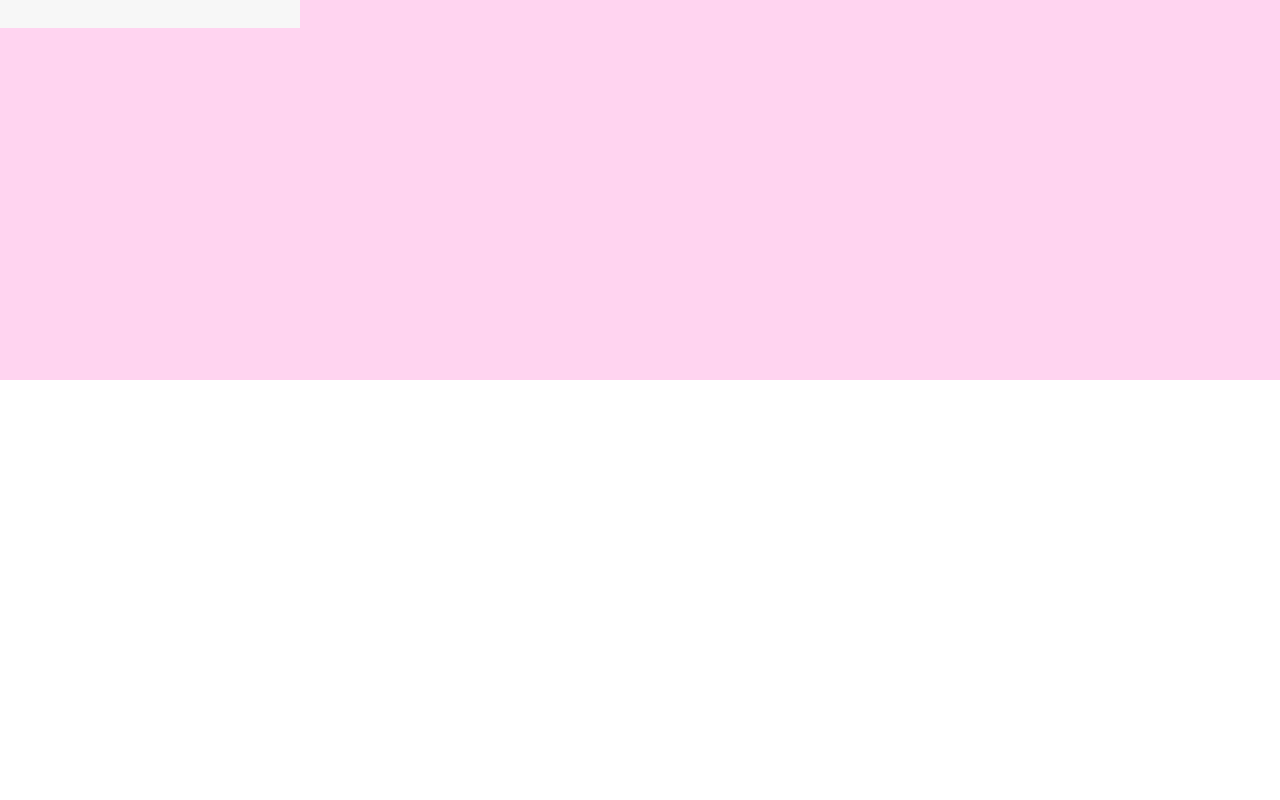
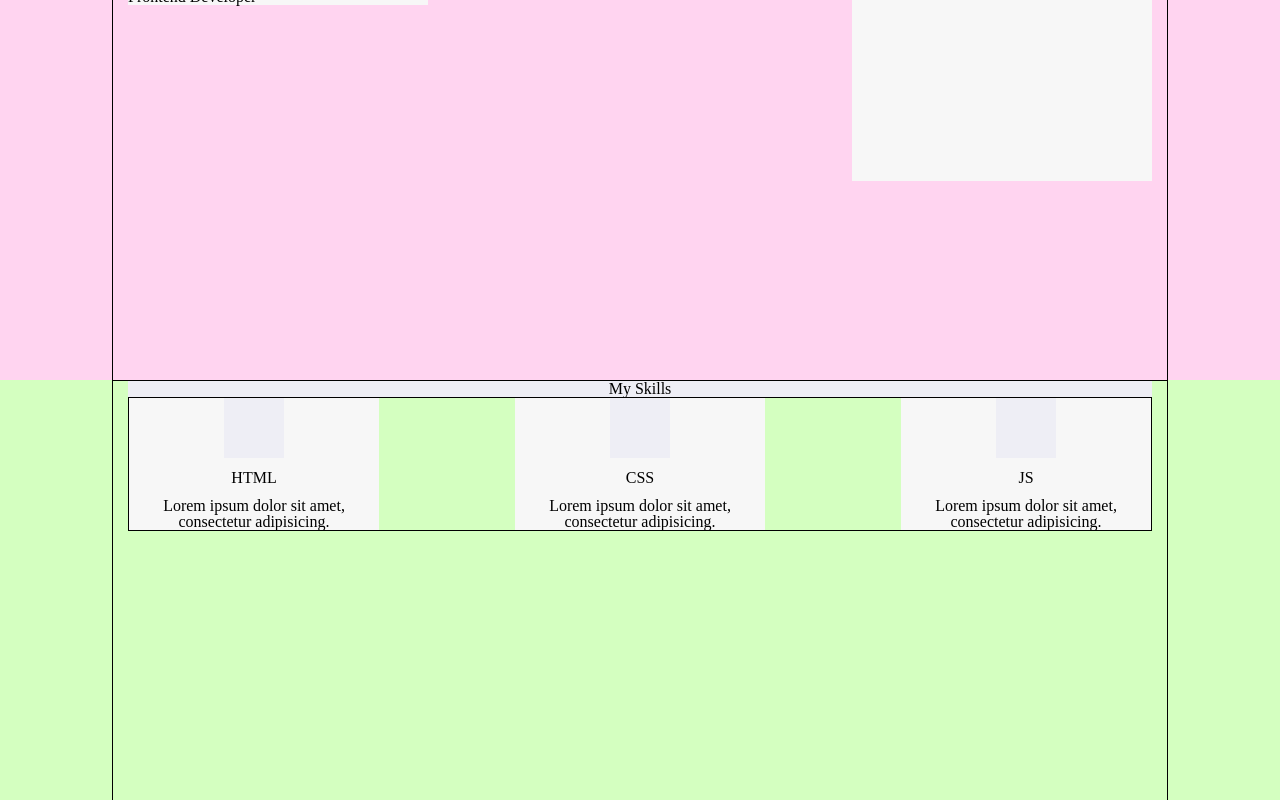
Before and after one commit to Philian73/react-portfolio, a React (Vite) app: page / in a window 1280 px wide. Shown: the part 500-1300 px from the top of the page. Before the commit the page ends 880 px from the top, so only its background shows below. Built offline with nearby package versions, Linux system fonts and the light colour scheme.

Commit message:
Import Skill component

```diff
--- a/src/pages/Main/ui/Page/Page.tsx
+++ b/src/pages/Main/ui/Page/Page.tsx
@@ -1,3 +1,4 @@
+import { Skill } from '../../../../entities/Skill/ui/Skill'
 import { Header } from '../../../../widgets/Header'
 
 import cls from './Page.module.scss'
@@ -6,8 +7,9 @@ export const MainPage = () => {
   return (
     <>
       <Header />
-      <div className={cls.mainBlock}>
-        <div className={cls.container}>
+      <main>
+        <section className={cls.mainBlock}>
+          <div className={cls.mainBlock_container}>
             <div className={cls.body}>
               <span>Hi There</span>
               <h1>I am Nikolay Sulteev</h1>
@@ -15,7 +17,27 @@ export const MainPage = () => {
             </div>
             <div className={cls.images}></div>
           </div>
+        </section>
+        <section className={cls.skillsBlock}>
+          <div className={cls.skillsBlock_container}>
+            <h2 className={cls.title}>My Skills</h2>
+            <div className={cls.skills}>
+              <Skill
+                title="HTML"
+                description="Lorem ipsum dolor sit amet, consectetur adipisicing."
+              />
+              <Skill
+                title="CSS"
+                description="Lorem ipsum dolor sit amet, consectetur adipisicing."
+              />
+              <Skill
+                title="JS"
+                description="Lorem ipsum dolor sit amet, consectetur adipisicing."
+              />
             </div>
+          </div>
+        </section>
+      </main>
     </>
   )
 }
```
Lines whose indentation alone changed are shown as unchanged.
